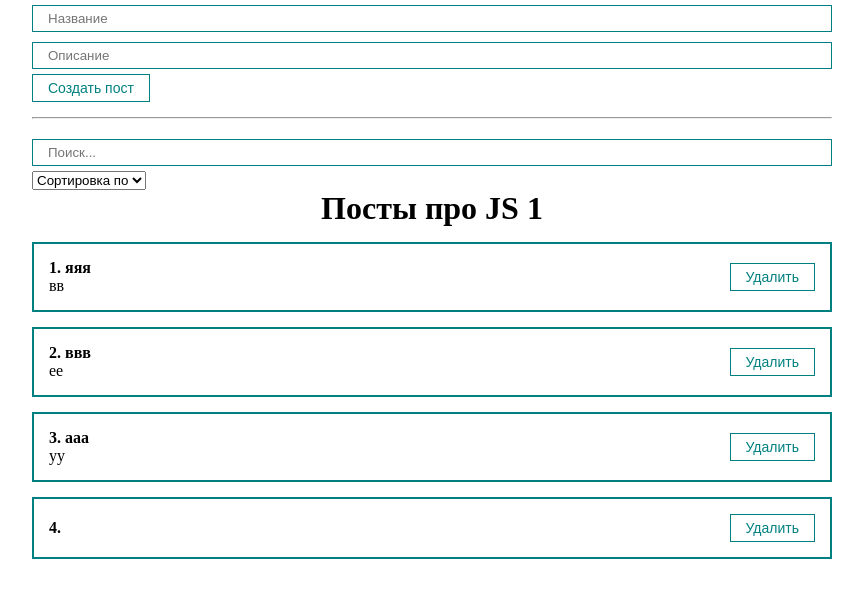
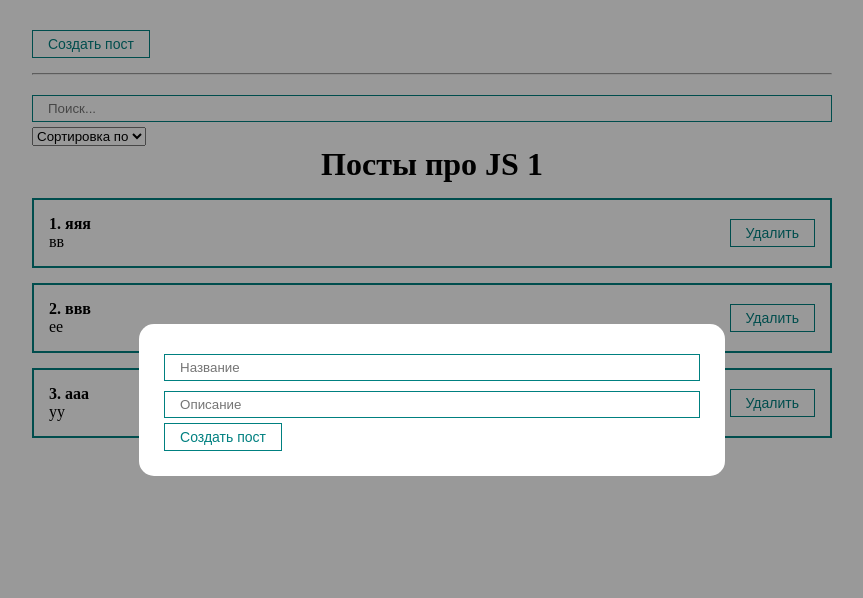
Before and after one commit to aychernov/mini-reactPosts, a React (Create React App) app: page / in a window 1280 px wide. Both pictures are taken after a click on the button "Создать пост". Shown: the top 598 px of the page, without its empty margins (208-1071 px from the left). Built offline with nearby package versions, Linux system fonts and the light colour scheme.

Commit message:
add Modal for create posts

```diff
--- a/src/App.js
+++ b/src/App.js
@@ -8,6 +8,7 @@
 import PostForm from "./components/PostForm";
 import MySelect from "./components/UI/select/MySelect";
 import PostFilter from "./components/PostFilter";
+import MyModal from "./components/UI/MyModal/MyModal";
 
 function App() {
     const [posts, setPosts] = useState([
@@ -17,6 +18,9 @@
     ]);
 
     const [filter, setFilter] = useState({sort: '', query: ''})
+
+    //Modal
+    const [modal, setModal] = useState(false)
 
 
     const sortedPosts = useMemo(() => {
@@ -32,6 +36,7 @@
 
     const createPost = (newPost) => {
         setPosts([...posts, newPost])
+        setModal(false)
     }
 
     const removePost = (post) => {
@@ -41,7 +46,14 @@
 
     return (
         <div className="App">
-            <PostForm create={createPost}/>
+            <MyButton style={{marginTop: '30px' }}
+                onClick={() => setModal(true)}>
+                Создать пост
+            </MyButton>
+            <MyModal visible={modal} setVisible={setModal} >
+                <PostForm create={createPost}/>
+            </MyModal>
+
             <PostFilter filter={filter} setFilter={setFilter}/>
             <PostList remove={removePost} posts={sortedAndSearchPosts} title={'Посты про JS 1'}/>
         </div>
--- /dev/null
+++ b/src/components/UI/MyModal/MyModal.jsx
@@ -0,0 +1,21 @@
+import React from 'react';
+import cl from './MyModal.module.css'
+
+const MyModal = ({children, visible, setVisible}) => {
+
+    const rootClasses = [cl.myModal]
+
+    if (visible){
+        rootClasses.push(cl.active)
+    }
+
+    return (
+        <div className={rootClasses.join(' ')} onClick={() => setVisible(false)}  >
+            <div className={cl.myModalContent} onClick={(e) => e.stopPropagation()}>
+                {children}
+            </div>
+        </div>
+    );
+};
+
+export default MyModal;
--- /dev/null
+++ b/src/components/UI/MyModal/MyModal.module.css
@@ -0,0 +1,23 @@
+.myModal{
+    position: fixed;
+    top: 0;
+    right: 0;
+    left: 0;
+    bottom: 0;
+    display: none;
+    background: rgba(0,0,0,.4);
+}
+
+.myModalContent{
+    padding: 25px;
+    background: white;
+    border-radius: 15px;
+    min-width: 250px;
+}
+
+
+.myModal.active{
+    display: flex;
+    justify-content: center;
+    align-items: center;
+}
```
Also changed, not shown: src/components/PostList.jsx (+2 -5 lines).
